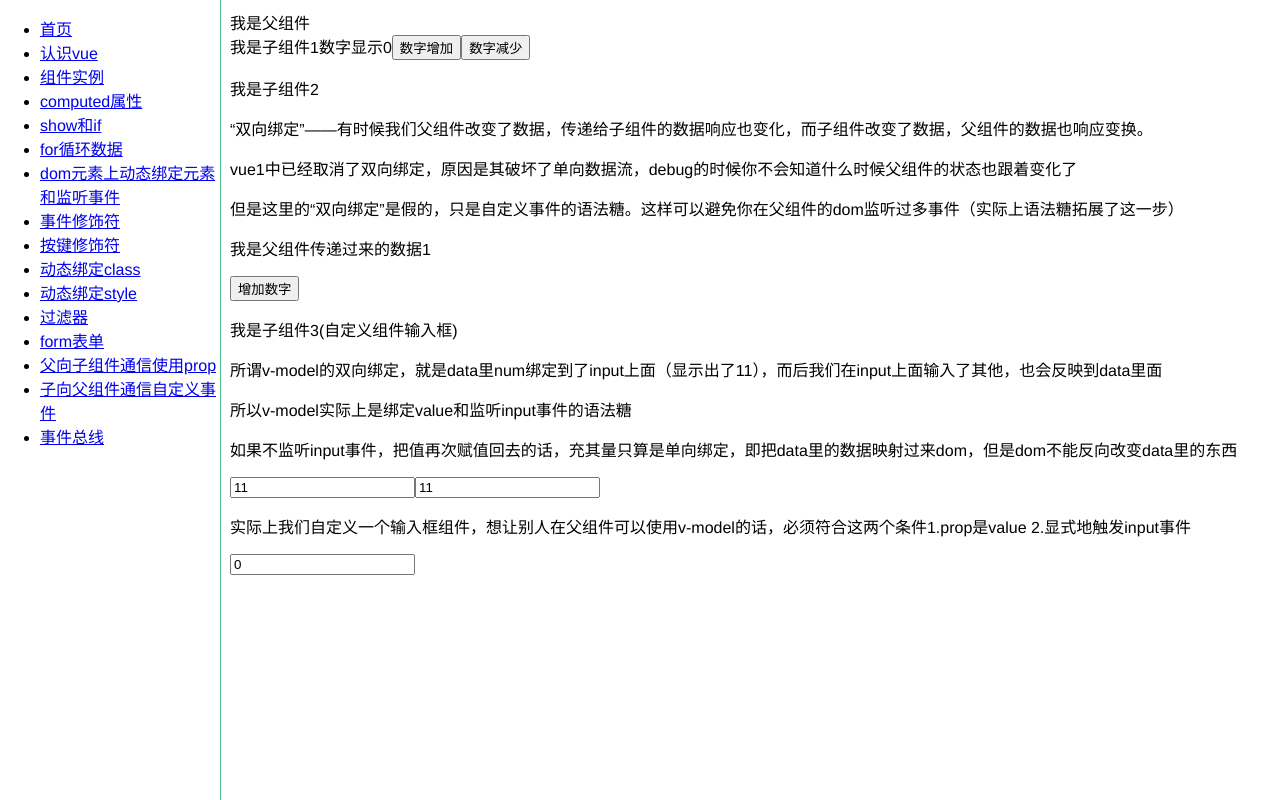
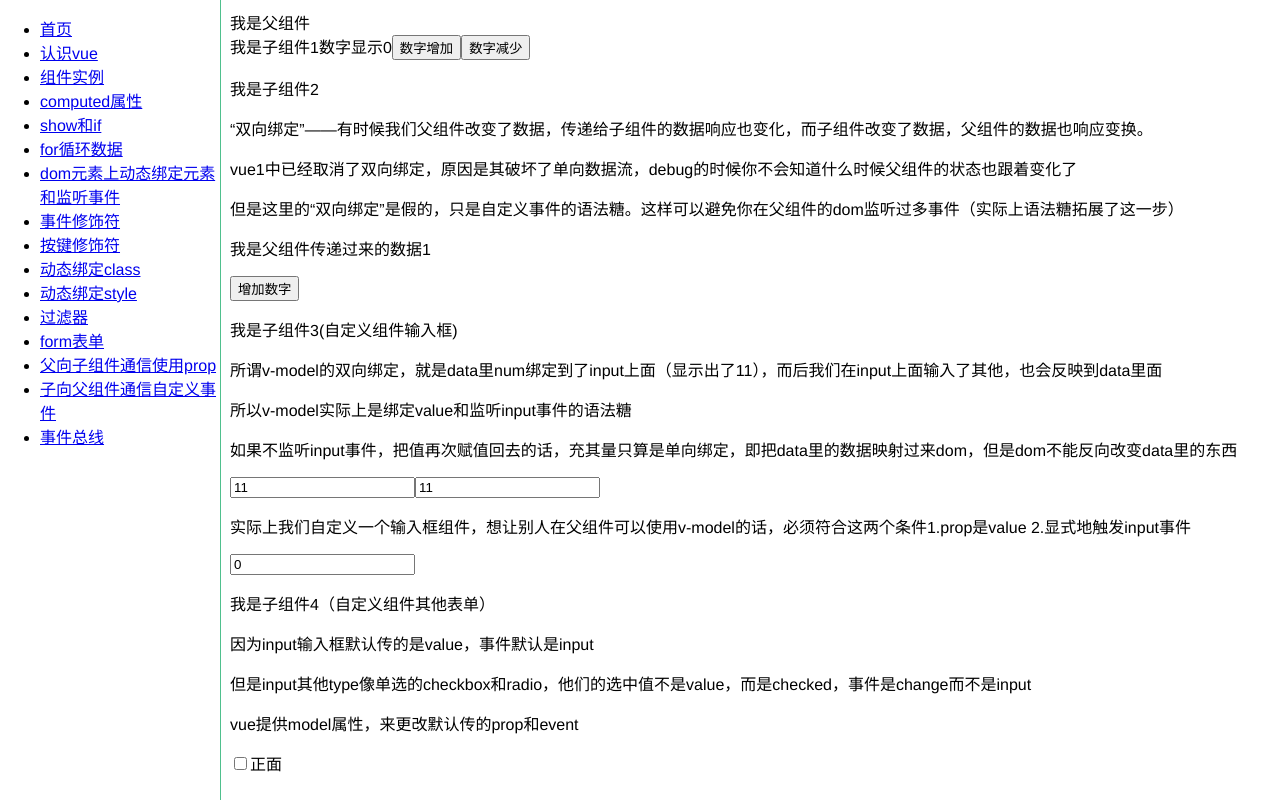
Before and after one commit to yokiyokiyoki/vue-component, a Vue app: page /#/customEvent in a window 1280 px wide. Built offline with nearby package versions, Linux system fonts and the light colour scheme.

Commit message:
提交自定义组件v-model radio类型

```diff
--- a/src/components/customEvent/customEvent.vue
+++ b/src/components/customEvent/customEvent.vue
@@ -8,17 +8,20 @@
     <!-- 上面那个表达式会被编译为下面这样，可以把注释放开 -->
     <!-- <sync-child v-bind:num='num' v-on:update:num="val=>num=val"></sync-child> -->
     <input-model v-model="modelNum" />
+    <radio-model />
   </div>
 </template>
 <script>
   import child from "./child.vue";
   import syncChild from "./sync.vue";
   import inputModel from "./inputModel.vue";
+  import radioModel from "./radioModel.vue";
   export default {
     components: {
       child,
       syncChild,
-      inputModel
+      inputModel,
+      radioModel
     },
     methods: {
       changeNum(num) {
@@ -33,7 +36,8 @@
     data() {
       return {
         num: 1,
-        modelNum: "0"
+        modelNum: "0",
+        check: true
       };
     },
     watch: {
--- a/src/components/customEvent/inputModel.vue
+++ b/src/components/customEvent/inputModel.vue
@@ -1,5 +1,5 @@
 <template>
-  <div class="model">
+  <div class="inputModel">
       <p>我是子组件3(自定义组件输入框)</p>
       <p>所谓v-model的双向绑定，就是data里num绑定到了input上面（显示出了11），而后我们在input上面输入了其他，也会反映到data里面</p>
       <p>所以v-model实际上是绑定value和监听input事件的语法糖</p>
--- /dev/null
+++ b/src/components/customEvent/radioModel.vue
@@ -0,0 +1,32 @@
+<template>
+  <div class="checkModel">
+      <p>我是子组件4（自定义组件其他表单）</p>
+      <p>因为input输入框默认传的是value，事件默认是input</p>
+      <p>但是input其他type像单选的checkbox和radio，他们的选中值不是value，而是checked，事件是change而不是input</p>
+      <p>vue提供model属性，来更改默认传的prop和event</p>
+      <input type="checkbox" @change="changeListener($event)" >正面
+  </div>
+</template>
+<script>
+    export default {
+      data() {
+        return {};
+      },
+      model: {
+        prop: "checked",
+        event: "change"
+      },
+      props: {
+        //显式声明props
+        checked: {
+          type: Boolean
+        },
+        value: String //这样value可以做其他事啦
+      },
+      methods: {
+        changeListener(e) {
+          console.log(e);
+        }
+      }
+    };
+</script>
```
